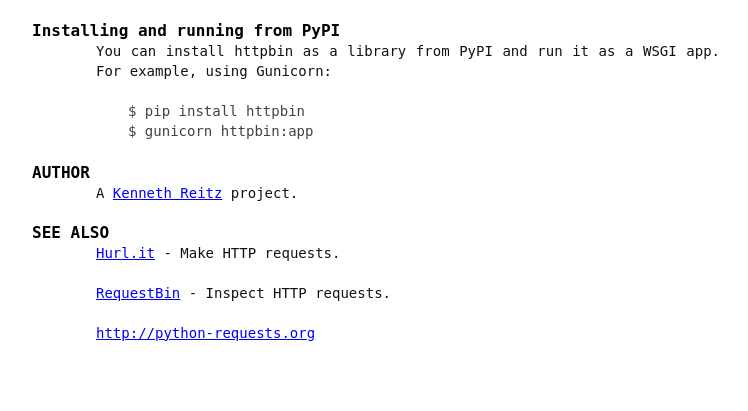
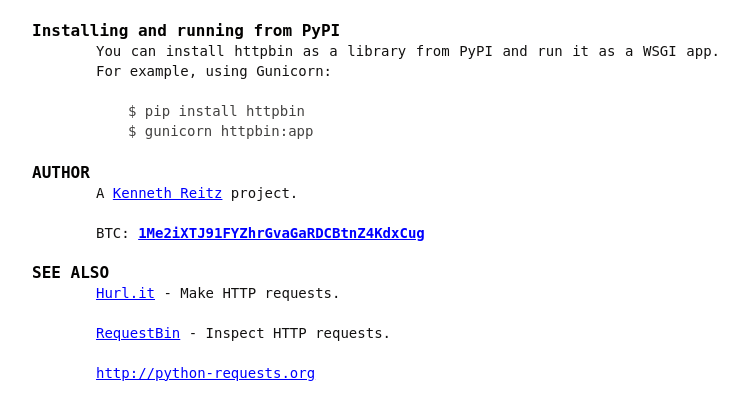
Before and after one commit to postmanlabs/httpbin, a Flask app: page / in a window 1280 px wide. Shown: the part 2641-3052 px from the top of the page, without its empty margins (0-748 px from the left). Before the commit the page ends 2982 px from the top, so only its background shows below. Run offline with Flask 2, Linux system fonts and the light colour scheme; parts of the project's set-up code (start-up, migrations or seed data) failed here and were passed over.

Commit message:
coins
Signed-off-by: Kenneth Reitz <me@kennethreitz.org>

```diff
--- a/httpbin/templates/httpbin.1.html
+++ b/httpbin/templates/httpbin.1.html
@@ -146,6 +146,7 @@
 <h2 id="AUTHOR">AUTHOR</h2>
 
 <p>A <a href="http://kennethreitz.com/">Kenneth Reitz</a> project.</p>
+<p>BTC: <a href="https://www.kennethreitz.org/bitcoin"><code>1Me2iXTJ91FYZhrGvaGaRDCBtnZ4KdxCug</code></a></p>
 
 <h2 id="SEE-ALSO">SEE ALSO</h2>
 
```
